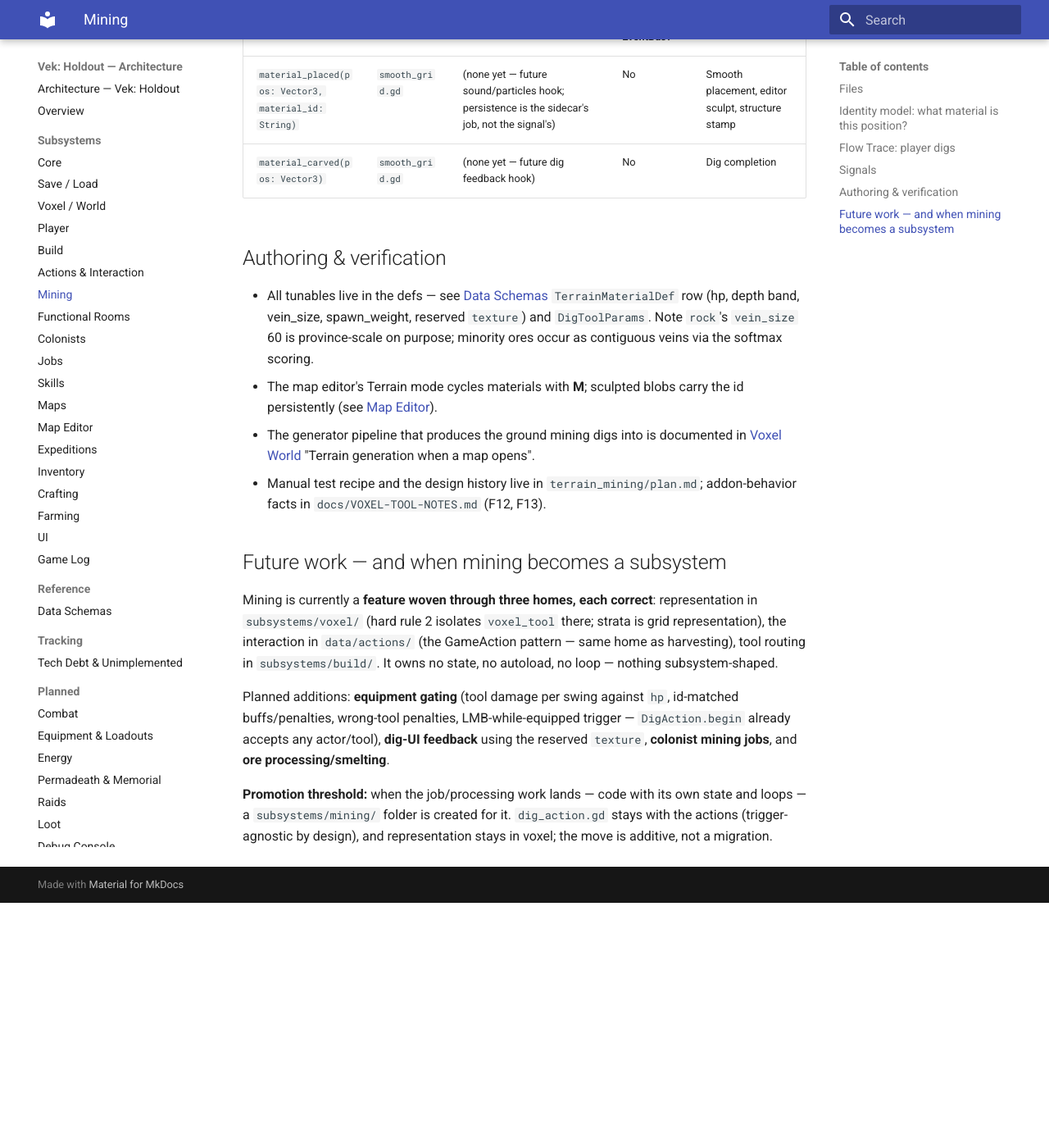
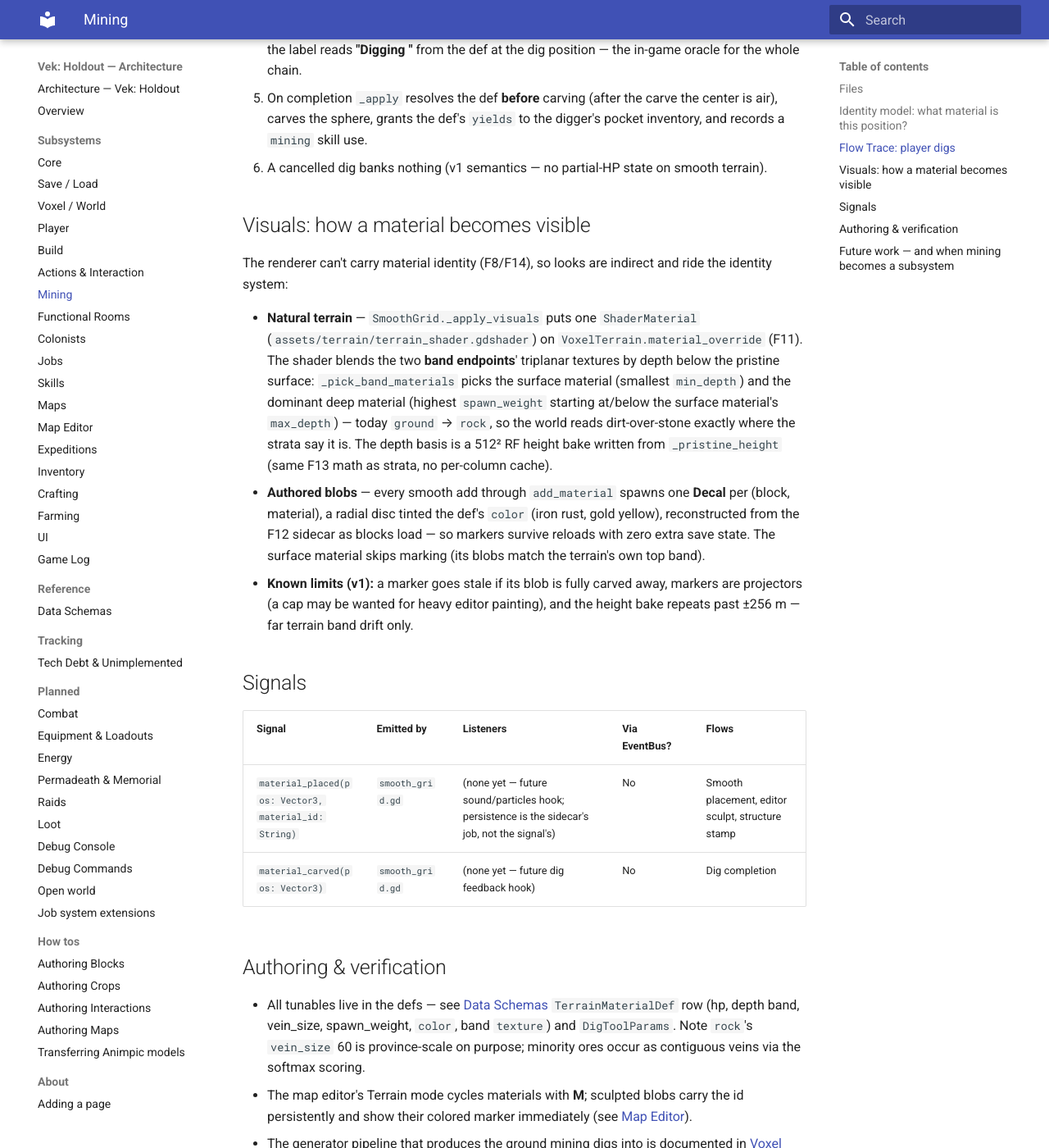
Before and after one commit to gdgonzaga/vek-holdout, an MkDocs documentation site: the page built from docs/architecture/mining.md, in a window 1280 px wide and 1400 px high, scrolled down 2635 px. Shown: the whole window at 82% size. Built offline with MkDocs 1.6.1 and Material for MkDocs 9.7.7, drawn with Linux system fonts in a browser that asks for light colours; before the commit the page ends 3736 px from its top, so only the background shows below that; some of the changed text lies outside the part shown.

Commit message:
docs(arch): document terrain visuals and the F14 no-go
mining.md gains a 'Visuals' section (band shader + height bake, decal
markers, v1 limits: stale markers, projector cost, bake wrap) and drops the
reserved-texture future-work item now that texture is a live band field;
voxel-world.md's SmoothGrid reference and map-open pipeline describe the
new state (material_override, bake, marker registry, block_loaded double
duty); data-schemas.md covers color + the band-texture semantics; the map
HOWTO's M-cycling bullet now says what you actually see; art.md records
the generated placeholder textures and the from-scratch shader with its
upstream-demo idiom attribution.

mkdocs build --strict passes. 371/371 green.

```diff
--- a/docs/architecture/mining.md
+++ b/docs/architecture/mining.md
@@ -3,7 +3,7 @@
 Digging the natural (smooth) terrain yields **position-dependent materials** — a dirt cap, a rock body, iron and gold veins — driven entirely by authored `TerrainMaterialDef` defs in `data/terrain/materials/`. This page consolidates the feature; it is deliberately **not a subsystem** (see [Future work](#future-work-and-when-mining-becomes-a-subsystem)).
 
 > **Design notes**
-> - The mesher has no material API (F8/F11): the terrain has **one visual look per map**. Material *identity* lives outside the renderer — a per-block voxel-metadata sidecar for authored blobs (F12) and deterministic depth rules for natural ground (F13). See `docs/VOXEL-TOOL-NOTES.md`.
+> - The mesher has no material API (F8/F11) and its per-voxel texturing system is verified non-functional (F14) — so visuals are **indirect**: a terrain shader bands the two band endpoints' triplanar textures by depth (F11 shader rules), and authored blobs each get a Decal marker tinted `TerrainMaterialDef.color`. Material *identity* lives outside the renderer — a per-block voxel-metadata sidecar for authored blobs (F12) and deterministic depth rules for natural ground (F13). See `docs/VOXEL-TOOL-NOTES.md`.
 > - Equipment gating (planned) matches on the material's **`id`** — no type enum. Identity-is-id is the project's def convention; `ItemDef.tags` is the escape hatch if id-listing ever gets tedious.
 > - `hp` is one concept for two eras: today it scales dig duration (`work_time × hp / 100`); the future tool-damage model consumes the same pool per swing.
 
@@ -11,15 +11,16 @@
 
 | File | Type | Responsibility |
 |---|---|---|
-| `subsystems/voxel/smooth_grid.gd` | Script | Identity representation: F12 sidecar writes/reads, `get_material_at` / `get_material_def_at` resolution chain, `set_material_catalog` injection, `_pristine_height` (the F13 generator mirror). |
+| `subsystems/voxel/smooth_grid.gd` | Script | Identity representation: F12 sidecar writes/reads, `get_material_at` / `get_material_def_at` resolution chain, `set_material_catalog` injection, `_pristine_height` (the F13 generator mirror). Also the visuals: terrain shader + height bake on `material_override`, Decal markers for authored blobs. |
 | `subsystems/voxel/terrain_strata.gd` | Script (RefCounted) | Deterministic natural-material selection: depth band + per-material coherent noise in a softmax with `spawn_weight`. No storage. |
-| `data/terrain/materials/*.tres` | Data | `TerrainMaterialDef` content: `ground` (dirt, band 0–3), `rock` (3+, weight 10, province-scale veins), `iron_ore` (12+), `gold_ore` (24+). |
+| `assets/terrain/terrain_shader.gdshader` | Shader | The one terrain look (F11/F14): triplanar ground/rock textures blended by depth below the pristine surface. Placeholder textures from `tools/terrain_texture_generator.gd`. |
+| `data/terrain/materials/*.tres` | Data | `TerrainMaterialDef` content: `ground` (dirt, band 0–3), `rock` (3+, weight 10, province-scale veins), `iron_ore` (12+), `gold_ore` (24+); `color` tints markers, band endpoints carry `texture`. |
 | `data/actions/dig_action.gd` | Script | The timed dig interaction: resolve-before-carve, hp-scaled gauge, yields to the digger's inventory, mining skill use. Trigger-agnostic `begin()` — the equipped-tool LMB later reuses it. |
 | `data/mining/dig_tool.tres` (`dig_tool_params.gd`) | Data | `DigToolParams`: `work_time`, `carve_radius`. Preloaded as `BuildLibrary.DIG_TOOL`. |
 | `data/items/iron_ore.tres`, `data/items/gold_ore.tres` | Data | Ore drops (`ItemDef`). |
 | `subsystems/build/build_controller.gd` | Script | Tool routing: the `BuildLibrary.DIG_ID` sentinel, dig ghost, `_try_dig()`. |
-| `testing/zylann/voxel_metadata_spike.tscn` | Scene (editor-run) | The F12/F13 probe: metadata persistence rules, block size, both height formulas. Run with `-- --auto-quit=2`. |
-| `test/suite_terrain_strata_test.gd`, `test/suite_mining_test.gd` | Tests | Bands, determinism, seed sensitivity, weight mix, vein coherence; per-position yields. |
+| `testing/zylann/voxel_metadata_spike.tscn`, `testing/zylann/voxel_texturing_spike.tscn` | Scenes (editor-run) | The F12/F13 and F14 probes. The texturing spike is the harness to re-run if a future addon bump should ever revive per-voxel texturing. |
+| `test/suite_terrain_strata_test.gd`, `test/suite_mining_test.gd`, `test/suite_terrain_visuals_test.gd` | Tests | Bands, determinism, seed sensitivity, weight mix, vein coherence; per-position yields; band picks, tint fallbacks, marker math. |
 
 ## Identity model: what material is this position?
 
@@ -41,6 +42,14 @@
 5. On completion `_apply` resolves the def **before** carving (after the carve the center is air), carves the sphere, grants the def's `yields` to the digger's pocket inventory, and records a `mining` skill use.
 6. A cancelled dig banks nothing (v1 semantics — no partial-HP state on smooth terrain).
 
+## Visuals: how a material becomes visible
+
+The renderer can't carry material identity (F8/F14), so looks are indirect and ride the identity system:
+
+- **Natural terrain** — `SmoothGrid._apply_visuals` puts one `ShaderMaterial` (`assets/terrain/terrain_shader.gdshader`) on `VoxelTerrain.material_override` (F11). The shader blends the two **band endpoints**' triplanar textures by depth below the pristine surface: `_pick_band_materials` picks the surface material (smallest `min_depth`) and the dominant deep material (highest `spawn_weight` starting at/below the surface material's `max_depth`) — today `ground` → `rock`, so the world reads dirt-over-stone exactly where the strata say it is. The depth basis is a 512² RF height bake written from `_pristine_height` (same F13 math as strata, no per-column cache).
+- **Authored blobs** — every smooth add through `add_material` spawns one **Decal** per (block, material), a radial disc tinted the def's `color` (iron rust, gold yellow), reconstructed from the F12 sidecar as blocks load — so markers survive reloads with zero extra save state. The surface material skips marking (its blobs match the terrain's own top band).
+- **Known limits (v1):** a marker goes stale if its blob is fully carved away, markers are projectors (a cap may be wanted for heavy editor painting), and the height bake repeats past ±256 m — far terrain band drift only.
+
 ## Signals
 
 | Signal | Emitted by | Listeners | Via EventBus? | Flows |
@@ -50,15 +59,15 @@
 
 ## Authoring & verification
 
-- All tunables live in the defs — see [Data Schemas](data-schemas.md) `TerrainMaterialDef` row (hp, depth band, vein_size, spawn_weight, reserved `texture`) and `DigToolParams`. Note `rock`'s `vein_size` 60 is province-scale on purpose; minority ores occur as contiguous veins via the softmax scoring.
-- The map editor's Terrain mode cycles materials with **M**; sculpted blobs carry the id persistently (see [Map Editor](map-editor.md)).
+- All tunables live in the defs — see [Data Schemas](data-schemas.md) `TerrainMaterialDef` row (hp, depth band, vein_size, spawn_weight, `color`, band `texture`) and `DigToolParams`. Note `rock`'s `vein_size` 60 is province-scale on purpose; minority ores occur as contiguous veins via the softmax scoring.
+- The map editor's Terrain mode cycles materials with **M**; sculpted blobs carry the id persistently and show their colored marker immediately (see [Map Editor](map-editor.md)).
 - The generator pipeline that produces the ground mining digs into is documented in [Voxel World](voxel-world.md) "Terrain generation when a map opens".
-- Manual test recipe and the design history live in `terrain_mining/plan.md`; addon-behavior facts in `docs/VOXEL-TOOL-NOTES.md` (F12, F13).
+- Manual test recipe and the design history live in `terrain_mining/plan.md`; addon-behavior facts in `docs/VOXEL-TOOL-NOTES.md` (F12, F13, F14).
 
 ## Future work — and when mining becomes a subsystem
 
 Mining is currently a **feature woven through three homes, each correct**: representation in `subsystems/voxel/` (hard rule 2 isolates `voxel_tool` there; strata is grid representation), the interaction in `data/actions/` (the GameAction pattern — same home as harvesting), tool routing in `subsystems/build/`. It owns no state, no autoload, no loop — nothing subsystem-shaped.
 
-Planned additions: **equipment gating** (tool damage per swing against `hp`, id-matched buffs/penalties, wrong-tool penalties, LMB-while-equipped trigger — `DigAction.begin` already accepts any actor/tool), **dig-UI feedback** using the reserved `texture`, **colonist mining jobs**, and **ore processing/smelting**.
+Planned additions: **equipment gating** (tool damage per swing against `hp`, id-matched buffs/penalties, wrong-tool penalties, LMB-while-equipped trigger — `DigAction.begin` already accepts any actor/tool), **colonist mining jobs**, and **ore processing/smelting**. Visual upgrades that would need the renderer (per-voxel textures, dig-UI texture feedback) wait on a working mesher — re-run `testing/zylann/voxel_texturing_spike.tscn` on any addon bump (F14).
 
 **Promotion threshold:** when the job/processing work lands — code with its own state and loops — a `subsystems/mining/` folder is created for it. `dig_action.gd` stays with the actions (trigger-agnostic by design), and representation stays in voxel; the move is additive, not a migration.
```
Also changed, not shown: docs/HOWTO-author-maps.md (+1 -1 lines), docs/architecture/data-schemas.md (+1 -1 lines), docs/architecture/voxel-world.md (+6 -4 lines), docs/art.md (+11 -0 lines).
